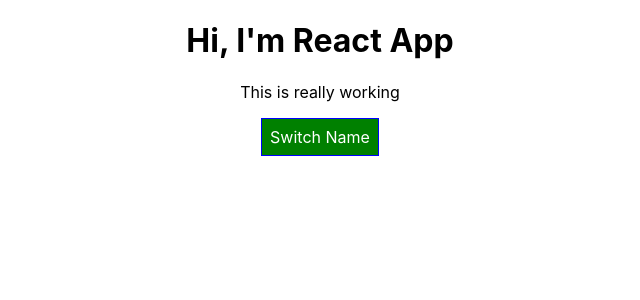
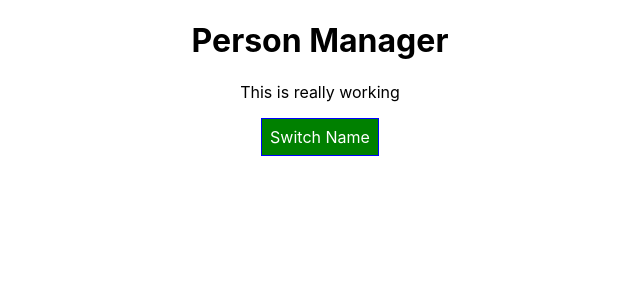
Before and after one commit to shibbirweb/reactjs-practice, a React (Create React App) app: page / in a window 1280 px wide. Shown: the top 300 px of the page, without its empty margins (320-960 px from the left). Built offline with nearby package versions, Linux system fonts and the light colour scheme.

Commit message:
5. Class-based vs Functional Components

```diff
--- a/src/components/Cockpit/Cockpit.js
+++ b/src/components/Cockpit/Cockpit.js
@@ -22,7 +22,7 @@
 
     return (
         <div className={classes.Cockpit}>
-            <h1>Hi, I'm React App</h1>
+            <h1>{ props.title }</h1>
             <p className={assignedClasses.join(' ')}>This is really working</p>
 
             <button className={btnClass}
--- a/src/containers/App.js
+++ b/src/containers/App.js
@@ -73,6 +73,7 @@
         return (
                 <div className={classes.App}>
                     <Cockpit
+                        title={this.props.appTitle}
                         showPersons={this.state.showPersons}
                         persons ={this.state.persons}
                         clicked={this.togglePersonsHandler}
--- a/src/index.js
+++ b/src/index.js
@@ -6,7 +6,9 @@
 
 ReactDOM.render(
   <React.StrictMode>
-    <App />
+    <App
+      appTitle="Person Manager"
+     />
   </React.StrictMode>,
   document.getElementById('root')
 );
```
